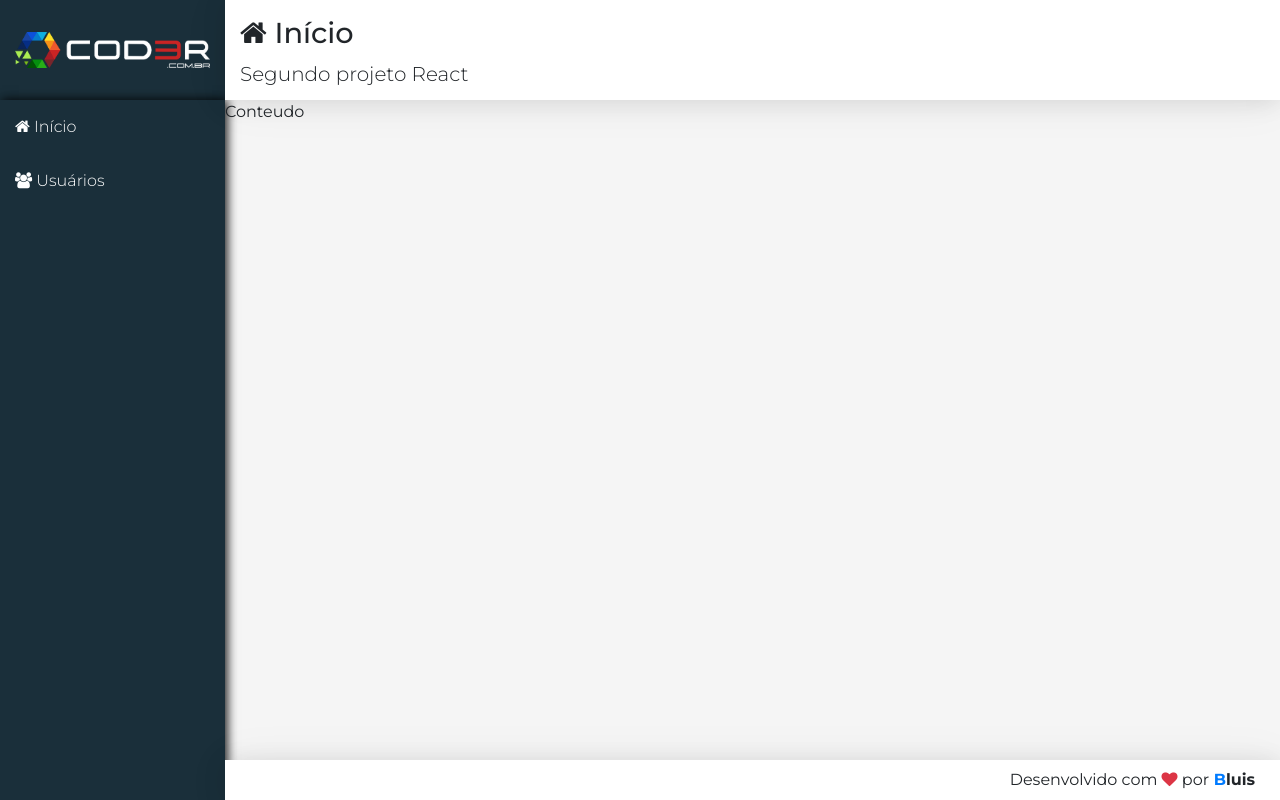
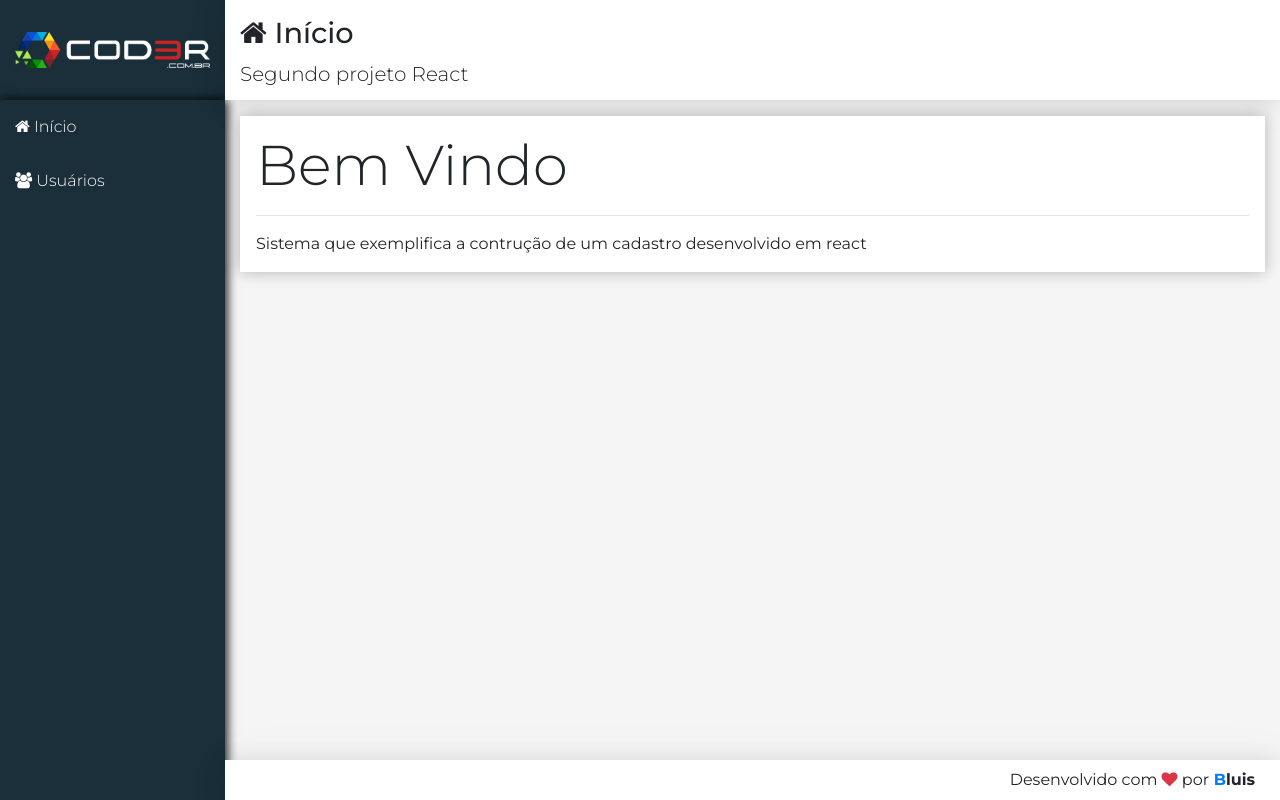
Before and after one commit to brunolbahiense/cursoWeb, a React (Create React App) app in the folder 3.react/crud/frontend/: page / in a window 1280 px wide. Built offline with nearby package versions, Linux system fonts and the light colour scheme.

Commit message:
adcionando navegação

```diff
--- /dev/null
+++ b/3.react/crud/frontend/src/components/home/Home.jsx
@@ -0,0 +1,9 @@
+import React from 'react'
+import Main from '../templates/Main'
+
+export default props =>
+    <Main icon="home" title="Início" subtitle="Segundo projeto React">
+        <div className="display-4">Bem Vindo</div>
+        <hr />
+        <p className="mb-0">Sistema que exemplifica a contrução de um cadastro desenvolvido em react</p>
+    </Main>
--- a/3.react/crud/frontend/src/components/templates/Logo.jsx
+++ b/3.react/crud/frontend/src/components/templates/Logo.jsx
@@ -1,10 +1,11 @@
 import './Logo.css'
 import logo from '../../assets/img/logo.png'
 import React from 'react'
+import { Link } from 'react-router-dom'
 
 export default props =>
     <aside className="logo">
-        <a href="/" className="logo">
+        <Link to="/" className="logo">
             <img src={logo} alt="logo"/>
-        </a>
+        </Link>
     </aside>
--- a/3.react/crud/frontend/src/components/templates/Main.css
+++ b/3.react/crud/frontend/src/components/templates/Main.css
@@ -0,0 +1,4 @@
+main > div{
+    background-color: #fff;
+    box-shadow: 0px 0px 15px #0004;
+}
--- a/3.react/crud/frontend/src/components/templates/Main.jsx
+++ b/3.react/crud/frontend/src/components/templates/Main.jsx
@@ -5,7 +5,9 @@
 export default props =>
     <react.Fragment>
         <Header {...props}/>
-        <main className="content">
-            Conteudo
+        <main className="content container-fluid">
+            <div className="p-3 mt-3">
+                {props.children}
+            </div>
         </main>
     </react.Fragment>
--- a/3.react/crud/frontend/src/components/templates/Nav.jsx
+++ b/3.react/crud/frontend/src/components/templates/Nav.jsx
@@ -1,14 +1,15 @@
 import './Nav.css'
 import react from 'react'
+import { Link } from 'react-router-dom'
 
 export default props =>
     <aside className="menu-area">
         <nav className="menu">
-            <a href="#/">
+            <Link to="/">
                 <i className="fa fa-home"></i> Início
-            </a>
-            <a href="#/users">
+            </Link>
+            <Link to="/users">
                 <i className="fa fa-users"></i> Usuários
-            </a>
+            </Link>
         </nav>
     </aside>
--- /dev/null
+++ b/3.react/crud/frontend/src/components/user/UserCrud.jsx
@@ -0,0 +1,18 @@
+import React, { Component } from 'react'
+import Main from '../templates/Main'
+
+const headerProps = {
+    icon: 'users',
+    title: 'Usuários',
+    subtitle: 'Cadastro de usuários: incluir, listar, alterar, excluir'
+}
+
+export default class UserCrud extends Component{
+    render () {
+        return (
+            <Main {...headerProps}>
+                Cadastro de Usuário
+            </Main>
+        )
+    }
+}
--- a/3.react/crud/frontend/src/main/App.jsx
+++ b/3.react/crud/frontend/src/main/App.jsx
@@ -2,17 +2,19 @@
 import 'font-awesome/css/font-awesome.min.css'
 import './App.css'
 import React from 'react'
+import { BrowserRouter } from 'react-router-dom'
 
 import Logo from '../components/templates/Logo'
 import Nav from '../components/templates/Nav'
-import Main from '../components/templates/Main'
+import Routes from './Routes'
 import Footer from '../components/templates/Footer'
 
 export default props =>
-    <div className="app">
-        <Logo />
-        <Nav />
-        <Main icon="home" title="Início"
-            subtitle="Segundo projeto React"/>
-        <Footer />
-    </div>
+    <BrowserRouter>
+        <div className="app">
+            <Logo />
+            <Nav />
+            <Routes />
+            <Footer />
+        </div>
+    </BrowserRouter>
--- /dev/null
+++ b/3.react/crud/frontend/src/main/Routes.jsx
@@ -0,0 +1,12 @@
+import React from 'react'
+import {Switch, Route, Redirect} from 'react-router'
+
+import Home from '../components/home/Home'
+import UserCrud from '../components/user/UserCrud'
+
+export default props =>
+    <Switch>
+        <Route exact path= '/' component={Home} />
+        <Route path= '/users' component={UserCrud} />
+        <Redirect from='*' to='/' />
+    </Switch>
```
